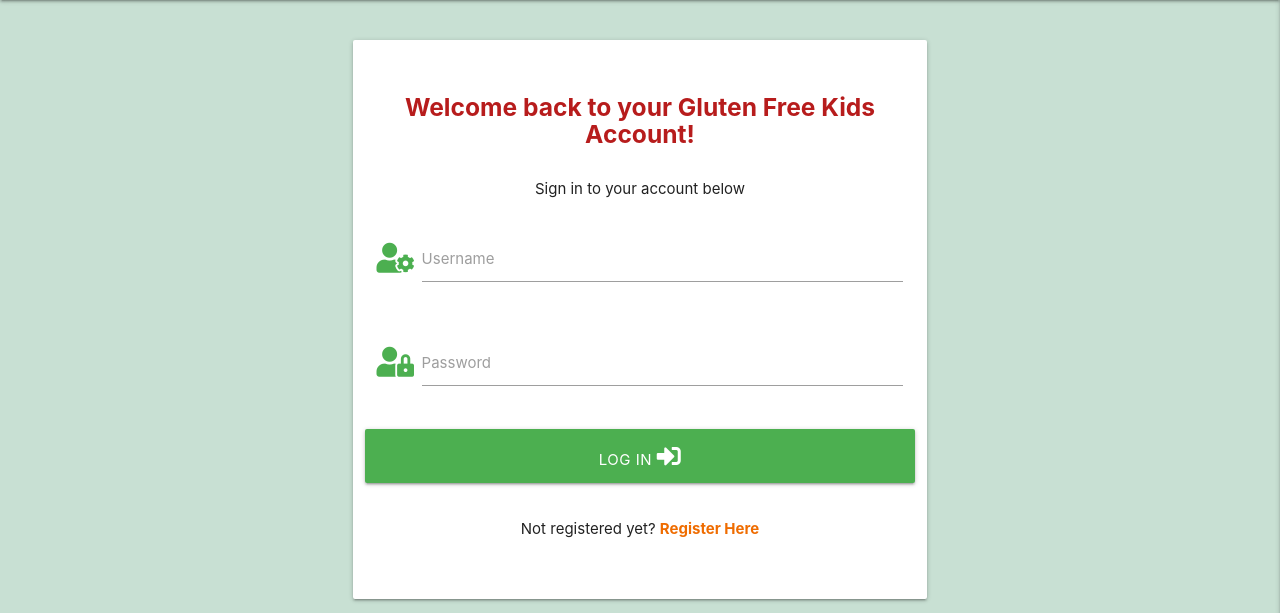
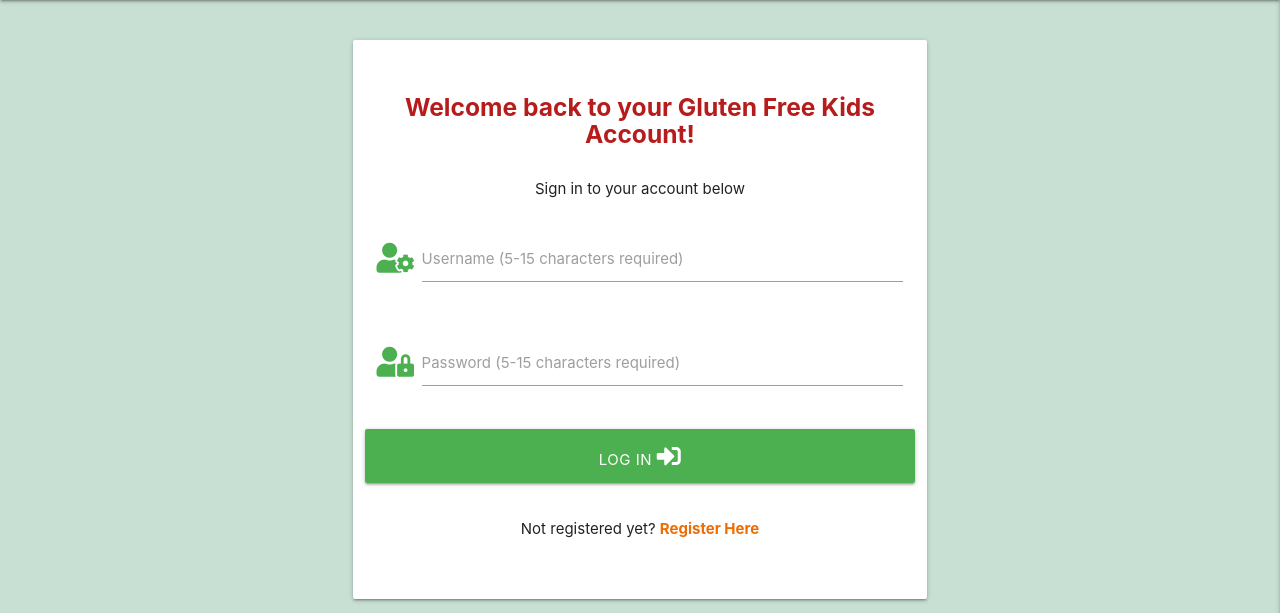
Before and after one commit to EDavies2020/GFRecipes_MS3, a Flask app: page /login in a window 1280 px wide. Shown: the part 64-677 px from the top of the page. Run offline with Flask 2, Linux system fonts and the light colour scheme; some libraries are stand-ins or nearby versions.

Commit message:
login page error resolved

```diff
--- a/app.py
+++ b/app.py
@@ -223,4 +223,4 @@ def not_found(error):
 if __name__ == "__main__":
     app.run(host=os.environ.get("IP"),
             port=int(os.environ.get("PORT")),
-            debug=False)
+            debug=True)
--- a/templates/login.html
+++ b/templates/login.html
@@ -12,7 +12,7 @@
                     <i class="fas fa-user-cog prefix green-text text-green darken-2"></i>
                     <input id="username" name="username" type="text" minlength="5" maxlength="15"
                         pattern="^[a-zA-Z0-9]{5,15}$" class="validate" required>
-                    <label for="username">Username</label>
+                    <label for="username">Username (5-15 characters required)</label>
                 </div>
             </div>
             <!-- passowrd -->
@@ -21,7 +21,7 @@
                     <i class="fas fa-user-lock prefix green-text text-green darken-2"></i>
                     <input id="password" name="password" type="password" minlength="5" maxlength="15"
                         pattern="^[a-zA-Z0-9]{5,15}$" class="validate" required>
-                    <label for="password">Password</label>
+                    <label for="password">Password (5-15 characters required)</label>
                 </div>
             </div>
             <!-- log in -->
```
